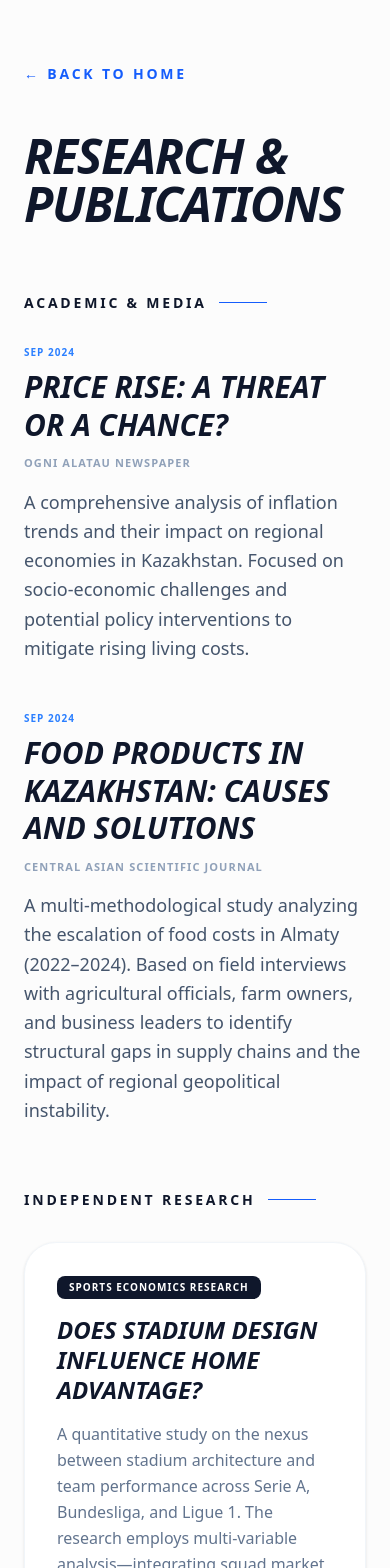
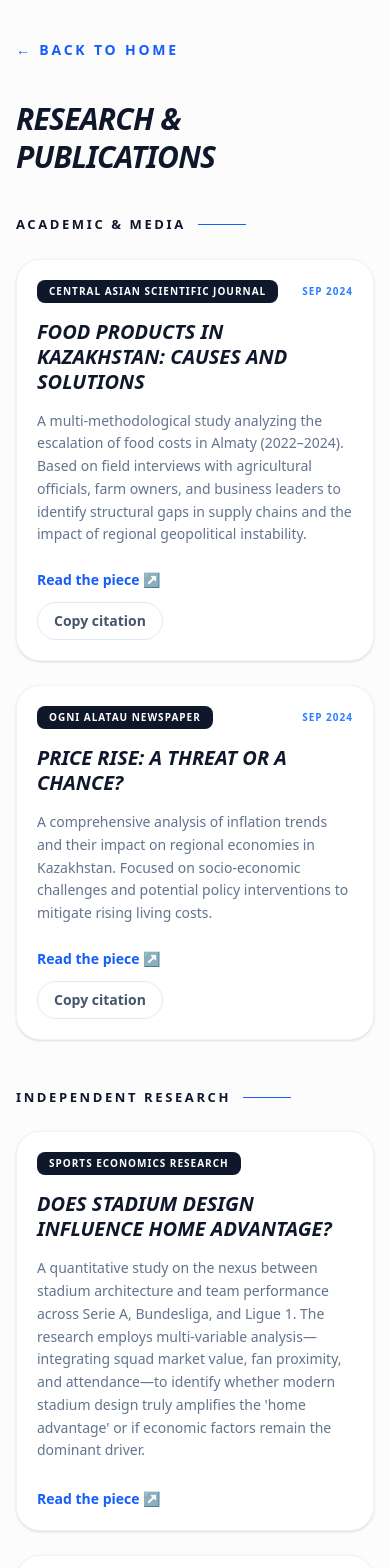
Before and after one commit to JuneiBrunei/zhangirportfolio, a Next.js app: page /publications in a window 390 px wide. Shown: the top 1568 px of the page. Built offline with nearby package versions, Linux system fonts and the light colour scheme.

Commit message:
Укажите описание ваших изменений здесь

```diff
--- a/app/projects/page.tsx
+++ b/app/projects/page.tsx
@@ -13,7 +13,7 @@ export default function Projects() {
         "Established 6 media football regulations to standardize the league's operations."
       ],
       links: [
-        { label: "Website", url: "https://nis-media-league.vercel.app/" },
+        { label: "Website", url: "https://nml-medeu.com" },
         { label: "Instagram", url: "https://www.instagram.com/nis_media_league/" }
       ]
     },
--- a/app/publications/page.tsx
+++ b/app/publications/page.tsx
@@ -1,24 +1,42 @@
+'use client';
+
+import { useState } from 'react';
 import Link from 'next/link';
 
+interface PublishedWork {
+  title: string;
+  source: string;
+  date: string;
+  link: string;
+  description: string;
+}
+
+interface IndependentResearch {
+  title: string;
+  type: string;
+  link: string;
+  description: string;
+}
+
 export default function Publications() {
-  const published = [
+  const published: PublishedWork[] = [
+    {
+      title: "FOOD PRODUCTS IN KAZAKHSTAN: CAUSES AND SOLUTIONS",
+      source: "Central Asian Scientific Journal",
+      date: "Sep 2024",
+      link: "https://cajournal.kz/vol/2024/vol4(23).pdf",
+      description: "A multi-methodological study analyzing the escalation of food costs in Almaty (2022–2024). Based on field interviews with agricultural officials, farm owners, and business leaders to identify structural gaps in supply chains and the impact of regional geopolitical instability."
+    },
     {
       title: "PRICE RISE: A THREAT OR A CHANCE?",
       source: "Ogni Alatau newspaper",
       date: "Sep 2024",
       link: "https://ognialatau.kz/news/cat-1/30382/",
       description: "A comprehensive analysis of inflation trends and their impact on regional economies in Kazakhstan. Focused on socio-economic challenges and potential policy interventions to mitigate rising living costs."
-    },
-    {
-      title: "FOOD PRODUCTS IN KAZAKHSTAN: CAUSES AND SOLUTIONS",
-      source: "Central Asian Scientific Journal",
-      date: "Sep 2024",
-      link: "https://cajournal.kz/vol/2024/vol4(23).pdf",
-      description: "A multi-methodological study analyzing the escalation of food costs in Almaty (2022–2024). Based on field interviews with agricultural officials, farm owners, and business leaders to identify structural gaps in supply chains and the impact of regional geopolitical instability."
     }
   ];
 
-  const independent = [
+  const independent: IndependentResearch[] = [
     {
       title: "DOES STADIUM DESIGN INFLUENCE HOME ADVANTAGE?",
       type: "Sports Economics Research",
@@ -33,68 +51,134 @@ export default function Publications() {
     }
   ];
 
+  const [copiedIndex, setCopiedIndex] = useState<number | null>(null);
+
+  const buildCitation = (pub: PublishedWork): string => {
+    // APA-style: Author. (Year). Title. Source. URL.
+    const yearMatch = pub.date.match(/\d{4}/);
+    const year = yearMatch ? yearMatch[0] : pub.date;
+    const titleCase = pub.title
+      .toLowerCase()
+      .replace(/(^\w|[:.]\s*\w)/g, (c: string) => c.toUpperCase());
+    return `Yerkassym, Z. (${year}). ${titleCase}. ${pub.source}. ${pub.link}`;
+  };
+
+  const handleCopy = async (pub: PublishedWork, index: number) => {
+    const citation = buildCitation(pub);
+    try {
+      await navigator.clipboard.writeText(citation);
+    } catch (err) {
+      // Fallback for environments without clipboard permission
+      const textarea = document.createElement('textarea');
+      textarea.value = citation;
+      document.body.appendChild(textarea);
+      textarea.select();
+      document.execCommand('copy');
+      document.body.removeChild(textarea);
+    }
+    setCopiedIndex(index);
+    setTimeout(() => setCopiedIndex((current) => (current === index ? null : current)), 1800);
+  };
+
   return (
     <div className="min-h-screen bg-[#fcfcfc] text-slate-900 font-sans selection:bg-blue-100">
-      <main className="max-w-3xl mx-auto px-6 py-16 animate-fade-in">
+      <main className="max-w-3xl mx-auto px-4 sm:px-6 py-10 sm:py-16">
 
         {/* Navigation */}
-        <Link href="/" className="text-sm font-bold text-blue-600 uppercase tracking-[0.2em] mb-12 block hover:opacity-70 transition-opacity">
+        <Link href="/" className="text-sm font-bold text-blue-600 uppercase tracking-[0.2em] mb-10 sm:mb-12 block hover:opacity-70 transition-opacity">
           ← Back to Home
         </Link>
 
-        <h1 className="text-5xl font-black mb-16 italic tracking-tight uppercase">Research & Publications</h1>
+        <h1 className="text-3xl sm:text-5xl font-black mb-10 sm:mb-16 italic tracking-tight uppercase leading-tight">
+          Research & Publications
+        </h1>
 
         {/* Section 1: Published Works */}
-        <section className="mb-16">
-          <h2 className="text-[14px] font-black text-slate-900 uppercase tracking-[0.2em] mb-8 flex items-center gap-3">
-             Academic & Media <span className="h-[1px] w-12 bg-blue-600"></span>
+        <section className="mb-12 sm:mb-16">
+          <h2 className="text-[13px] sm:text-[14px] font-black text-slate-900 uppercase tracking-[0.2em] mb-6 sm:mb-8 flex items-center gap-3">
+            Academic & Media <span className="h-[1px] w-12 bg-blue-600"></span>
           </h2>
-          <div className="space-y-12">
+          <div className="flex flex-col gap-6 sm:gap-8">
             {published.map((pub, i) => (
-              <article key={i} className="group relative">
-                <span className="text-[10px] font-bold text-blue-500 uppercase tracking-widest block mb-2">{pub.date}</span>
-                <h3 className="text-3xl font-black group-hover:text-blue-600 transition-colors leading-tight uppercase italic mb-3">
-                  <a href={pub.link} target="_blank" rel="noopener noreferrer">{pub.title}</a>
-                </h3>
-                <p className="text-[11px] font-bold text-slate-400 uppercase tracking-widest mb-4">{pub.source}</p>
-                <p className="text-slate-600 text-lg leading-relaxed">{pub.description}</p>
-              </article>
+              <div
+                key={i}
+                className="p-5 sm:p-8 rounded-[1.5rem] sm:rounded-[2rem] bg-white border border-slate-100 shadow-sm hover:shadow-md hover:border-blue-200 transition-all relative overflow-hidden"
+              >
+                <div className="flex flex-wrap justify-between items-center gap-2 mb-4">
+                  <span className="text-[10px] font-black px-3 py-1 bg-slate-900 text-white rounded-lg uppercase tracking-widest">
+                    {pub.source}
+                  </span>
+                  <span className="text-[10px] font-bold text-blue-500 uppercase tracking-widest">{pub.date}</span>
+                </div>
+
+                <a href={pub.link} target="_blank" rel="noopener noreferrer" className="group block">
+                  <h3 className="text-xl sm:text-2xl font-black leading-tight mb-4 group-hover:text-blue-600 uppercase italic transition-colors">
+                    {pub.title}
+                  </h3>
+                </a>
+
+                <p className="text-slate-500 text-sm sm:text-base leading-relaxed max-w-2xl mb-6">{pub.description}</p>
+
+                <div className="flex flex-col sm:flex-row sm:items-center gap-3 sm:gap-4">
+                  <a
+                    href={pub.link}
+                    target="_blank"
+                    rel="noopener noreferrer"
+                    className="text-sm font-bold text-blue-600 hover:opacity-70 transition-opacity"
+                  >
+                    Read the piece ↗
+                  </a>
+                  <button
+                    onClick={() => handleCopy(pub, i)}
+                    className="text-sm font-bold px-4 py-2 rounded-full border border-slate-200 text-slate-600 hover:border-blue-300 hover:text-blue-600 transition-colors self-start"
+                  >
+                    {copiedIndex === i ? 'Citation copied' : 'Copy citation'}
+                  </button>
+                </div>
+              </div>
             ))}
           </div>
         </section>
 
         {/* Section 2: Independent Research */}
-        <section className="mb-20">
-          <h2 className="text-[14px] font-black text-slate-900 uppercase tracking-[0.2em] mb-8 flex items-center gap-3">
-             Independent Research <span className="h-[1px] w-12 bg-blue-600"></span>
+        <section className="mb-16 sm:mb-20">
+          <h2 className="text-[13px] sm:text-[14px] font-black text-slate-900 uppercase tracking-[0.2em] mb-6 sm:mb-8 flex items-center gap-3">
+            Independent Research <span className="h-[1px] w-12 bg-blue-600"></span>
           </h2>
-          <div className="flex flex-col gap-8">
+          <div className="flex flex-col gap-6 sm:gap-8">
             {independent.map((res, i) => (
-              <a
+              <div
                 key={i}
-                href={res.link}
-                target="_blank"
-                rel="noopener noreferrer"
-                className="p-8 rounded-[2rem] bg-white border border-slate-100 shadow-sm hover:shadow-md hover:border-blue-200 transition-all group relative overflow-hidden"
+                className="p-5 sm:p-8 rounded-[1.5rem] sm:rounded-[2rem] bg-white border border-slate-100 shadow-sm hover:shadow-md hover:border-blue-200 transition-all relative overflow-hidden"
               >
-                <div className="relative z-10">
-                  <div className="flex justify-between items-center mb-4">
-                    <span className="text-[10px] font-black px-3 py-1 bg-slate-900 text-white rounded-lg uppercase tracking-widest">{res.type}</span>
-                    <span className="text-blue-500 opacity-0 group-hover:opacity-100 transition-all transform group-hover:translate-x-1 group-hover:-translate-y-1">↗</span>
-                  </div>
-                  <h3 className="text-2xl font-black leading-tight mb-4 group-hover:text-blue-600 uppercase italic transition-colors text-left">
+                <div className="flex flex-wrap justify-between items-center gap-2 mb-4">
+                  <span className="text-[10px] font-black px-3 py-1 bg-slate-900 text-white rounded-lg uppercase tracking-widest">{res.type}</span>
+                </div>
+
+                <a href={res.link} target="_blank" rel="noopener noreferrer" className="group block">
+                  <h3 className="text-xl sm:text-2xl font-black leading-tight mb-4 group-hover:text-blue-600 uppercase italic transition-colors text-left">
                     {res.title}
                   </h3>
-                  <p className="text-slate-500 text-base leading-relaxed text-left max-w-2xl">{res.description}</p>
-                </div>
-              </a>
+                </a>
+
+                <p className="text-slate-500 text-sm sm:text-base leading-relaxed text-left max-w-2xl mb-6">{res.description}</p>
+
+                <a
+                  href={res.link}
+                  target="_blank"
+                  rel="noopener noreferrer"
+                  className="text-sm font-bold text-blue-600 hover:opacity-70 transition-opacity"
+                >
+                  Read the piece ↗
+                </a>
+              </div>
             ))}
           </div>
         </section>
 
-        {/* Footer - Moved Up */}
+        {/* Footer */}
         <footer className="pt-10 border-t border-slate-100 text-center">
-          <p className="text-[10px] font-mono text-slate-300 uppercase tracking-[0.5em]">
+          <p className="text-[9px] sm:text-[10px] font-mono text-slate-300 uppercase tracking-[0.3em] sm:tracking-[0.5em]">
             Zhangir Yerkassym • Research Portfolio
           </p>
         </footer>
```
Also changed, not shown: app/page.tsx (+27 -13 lines).
